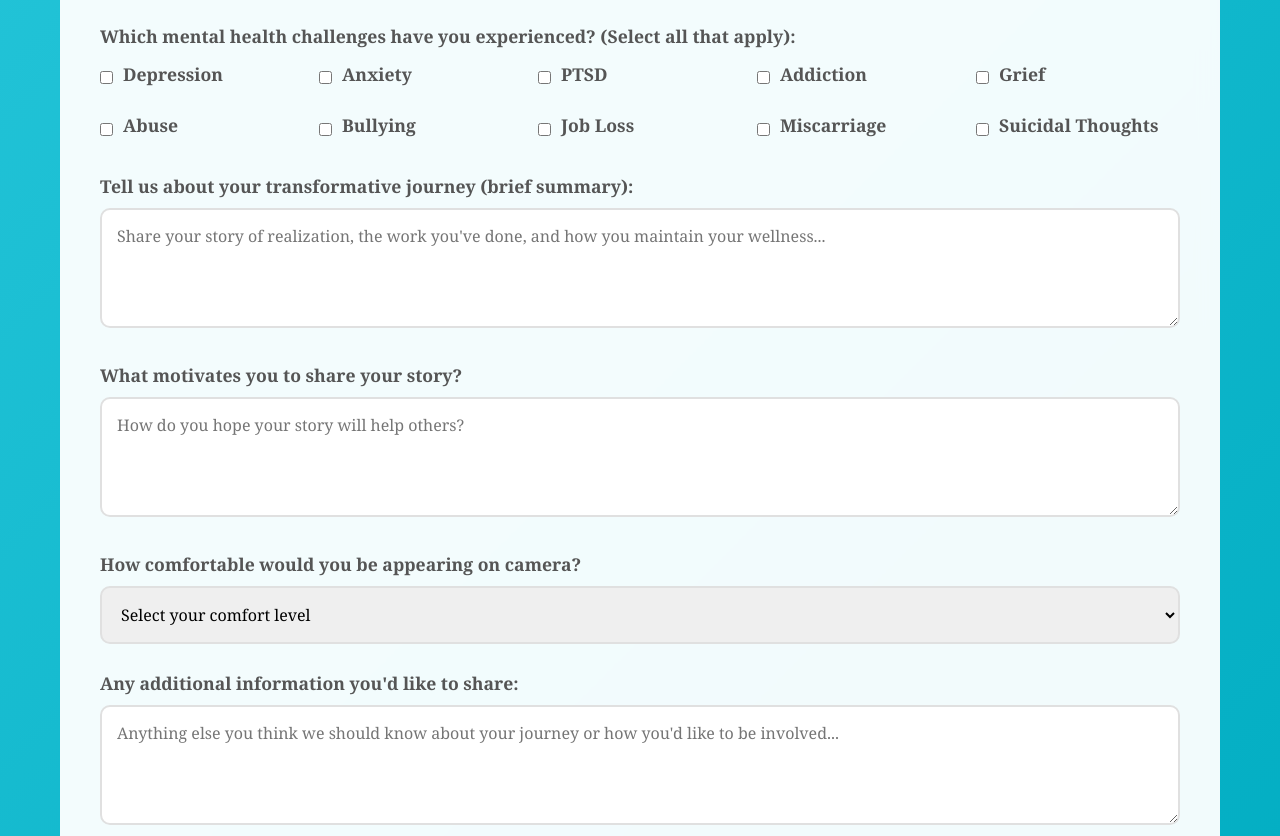
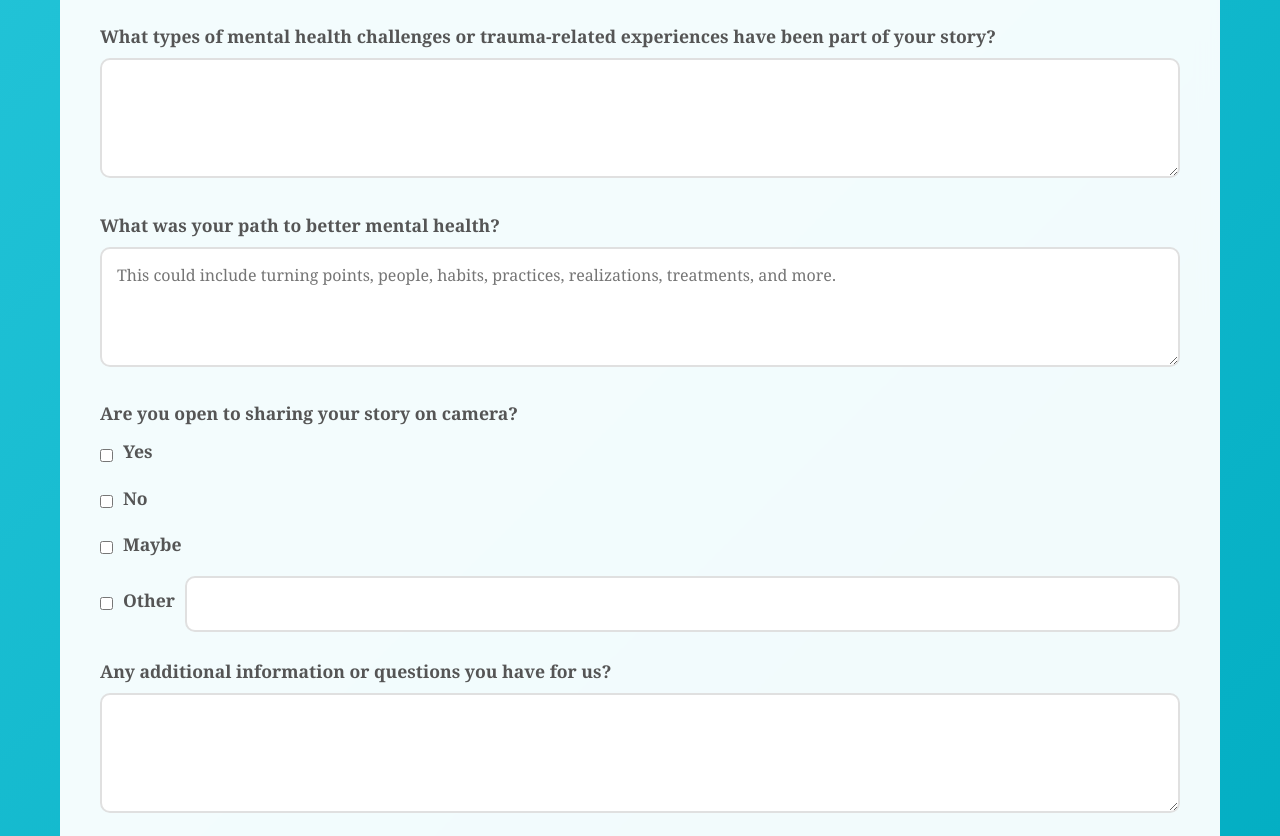
Before and after one commit to djmuckface/lifeafter, a website: page index.html in a window 1280 px wide. Shown: the part 3149-3985 px from the top of the page. Drawn offline with Linux system fonts and the light colour scheme.

Commit message:
Refine form questions and layout per new requirements

```diff
--- a/index.html
+++ b/index.html
@@ -349,75 +349,41 @@
                 </div>
 
                 <div class="form-group">
-                    <label>Which mental health challenges have you experienced? (Select all that apply):</label>
-                    <div class="checkbox-group">
+                    <label for="challenges">What types of mental health challenges or trauma-related experiences have been part of your story?</label>
+                    <textarea id="challenges" name="challenges" required></textarea>
+                </div>
+
+                <div class="form-group">
+                    <label for="story">What was your path to better mental health?</label>
+                    <textarea id="story" name="story" placeholder="This could include turning points, people, habits, practices, realizations, treatments, and more." required></textarea>
+                </div>
+
+                <div class="form-group">
+                    <label>Are you open to sharing your story on camera?</label>
+                    <div class="checkbox-group" style="display: flex; flex-direction: column; gap: 10px;">
                         <div class="checkbox-item">
-                            <input type="checkbox" id="depression" name="challenges" value="depression">
-                            <label for="depression">Depression</label>
+                            <input type="checkbox" id="camera-yes" name="camera" value="Yes">
+                            <label for="camera-yes">Yes</label>
                         </div>
                         <div class="checkbox-item">
-                            <input type="checkbox" id="anxiety" name="challenges" value="anxiety">
-                            <label for="anxiety">Anxiety</label>
+                            <input type="checkbox" id="camera-no" name="camera" value="No">
+                            <label for="camera-no">No</label>
                         </div>
                         <div class="checkbox-item">
-                            <input type="checkbox" id="ptsd" name="challenges" value="ptsd">
-                            <label for="ptsd">PTSD</label>
+                            <input type="checkbox" id="camera-maybe" name="camera" value="Maybe">
+                            <label for="camera-maybe">Maybe</label>
                         </div>
-                        <div class="checkbox-item">
-                            <input type="checkbox" id="addiction" name="challenges" value="addiction">
-                            <label for="addiction">Addiction</label>
-                        </div>
-                        <div class="checkbox-item">
-                            <input type="checkbox" id="grief" name="challenges" value="grief">
-                            <label for="grief">Grief</label>
-                        </div>
-                        <div class="checkbox-item">
-                            <input type="checkbox" id="abuse" name="challenges" value="abuse">
-                            <label for="abuse">Abuse</label>
-                        </div>
-                        <div class="checkbox-item">
-                            <input type="checkbox" id="bullying" name="challenges" value="bullying">
-                            <label for="bullying">Bullying</label>
-                        </div>
-                        <div class="checkbox-item">
-                            <input type="checkbox" id="job-loss" name="challenges" value="job-loss">
-                            <label for="job-loss">Job Loss</label>
-                        </div>
-                        <div class="checkbox-item">
-                            <input type="checkbox" id="miscarriage" name="challenges" value="miscarriage">
-                            <label for="miscarriage">Miscarriage</label>
-                        </div>
-                        <div class="checkbox-item">
-                            <input type="checkbox" id="suicide" name="challenges" value="suicide">
-                            <label for="suicide">Suicidal Thoughts</label>
+                        <div class="checkbox-item" style="display: flex; align-items: center; gap: 10px;">
+                            <input type="checkbox" id="camera-other" name="camera" value="Other">
+                            <label for="camera-other">Other</label>
+                            <input type="text" id="camera-other-text" name="camera-other-text" style="flex:1;"/>
                         </div>
                     </div>
                 </div>
 
                 <div class="form-group">
-                    <label for="story">Tell us about your transformative journey (brief summary):</label>
-                    <textarea id="story" name="story" placeholder="Share your story of realization, the work you've done, and how you maintain your wellness..." required></textarea>
-                </div>
-
-                <div class="form-group">
-                    <label for="motivation">What motivates you to share your story?</label>
-                    <textarea id="motivation" name="motivation" placeholder="How do you hope your story will help others?" required></textarea>
-                </div>
-
-                <div class="form-group">
-                    <label for="comfort-level">How comfortable would you be appearing on camera?</label>
-                    <select id="comfort-level" name="comfort-level" required>
-                        <option value="">Select your comfort level</option>
-                        <option value="very-comfortable">Very comfortable - full face and name</option>
-                        <option value="somewhat-comfortable">Somewhat comfortable - with some privacy measures</option>
-                        <option value="not-comfortable">Not comfortable - voice only or written story</option>
-                        <option value="unsure">Unsure - would like to discuss options</option>
-                    </select>
-                </div>
-
-                <div class="form-group">
-                    <label for="additional-info">Any additional information you'd like to share:</label>
-                    <textarea id="additional-info" name="additional-info" placeholder="Anything else you think we should know about your journey or how you'd like to be involved..."></textarea>
+                    <label for="additional-info">Any additional information or questions you have for us?</label>
+                    <textarea id="additional-info" name="additional-info"></textarea>
                 </div>
 
                 <button type="submit" class="submit-btn">Share My Story</button>
```
